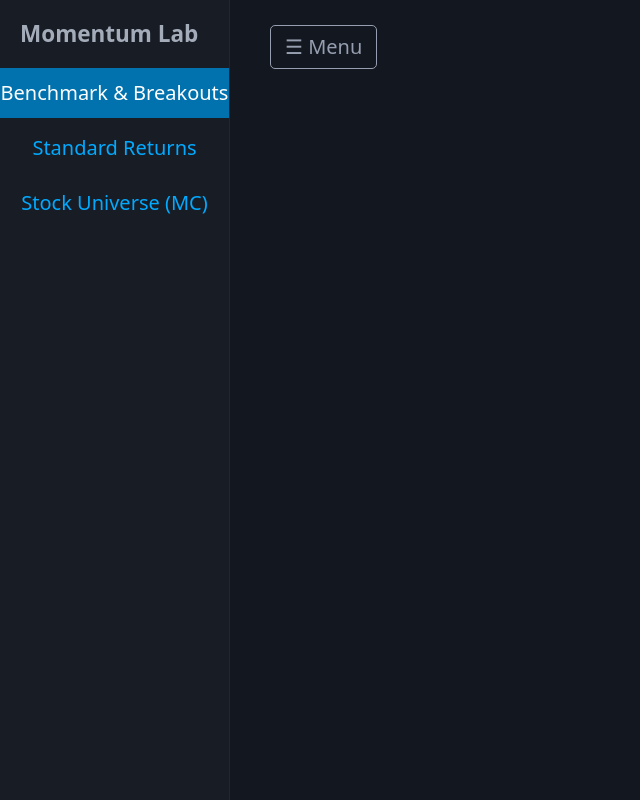
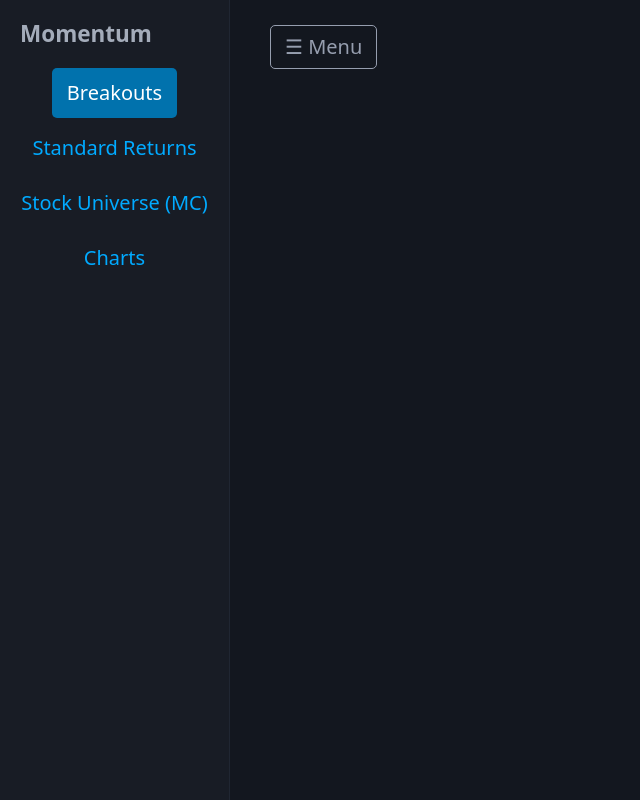
Before and after one commit to paulmarketandtech/dynamic_momentum, a FastAPI app: page /web/ in a window 1280 px wide. Shown: the whole page, without its empty margins (0-640 px from the left). Run offline with FastAPI, Linux system fonts and the light colour scheme; data that the repository does not hold is empty; some libraries are stand-ins or nearby versions.

Commit message:
moved charts to another tab plus code cleaning

```diff
--- a/app/templates/base.html
+++ b/app/templates/base.html
@@ -55,7 +55,7 @@
     <div id="shell" class="app-shell">
         <!-- LEFT SIDEBAR -->
         <aside class="sidebar">
-            <h5 style="margin-bottom: 1rem;">Momentum Lab</h5>
+            <h5 style="margin-bottom: 1rem;">Momentum</h5>
             <nav>
                 <ul>
                     <li>
@@ -63,7 +63,7 @@
                            hx-get="/web/views/overview"
                            hx-target="#main-stage"
                            onclick="setActiveTab(this)">
-                           Benchmark & Breakouts
+                           Breakouts
                         </a>
                     </li>
                     <li>
@@ -78,6 +78,13 @@
                            hx-target="#main-stage"
                            onclick="setActiveTab(this)">
                            Stock Universe (MC)
+                        </a>
+                    </li>
+                    <li>
+                        <a hx-get="/web/views/charts"
+                           hx-target="#main-stage"
+                           onclick="setActiveTab(this)">
+                           Charts
                         </a>
                     </li>
                     <!-- Add future tabs right here: Custom Returns, Correlations, etc. -->
--- a/app/templates/partials/ytd_table.html
+++ b/app/templates/partials/ytd_table.html
@@ -3,7 +3,6 @@
     <article>
         <header>
             <strong>YTD Best Returns</strong>
-            <span class="badge-count">({{ highs|length }} in last {{ n_days }}d)</span>
         </header>
         <div style="max-height: 400px; overflow-y: auto;">
             <table class="striped">
@@ -33,7 +32,6 @@
     <article>
         <header>
             <strong>YTD Worst Returns</strong>
-            <span class="badge-count">({{ lows|length }} in last {{ n_days }}d)</span>
         </header>
         <div style="max-height: 400px; overflow-y: auto;">
             <table class="striped">
```
Also changed, not shown: app/routers/web.py (+12 -1 lines), app/templates/views/charts.html (added, +17 -0 lines), app/templates/views/overview.html (+1 -18 lines).
